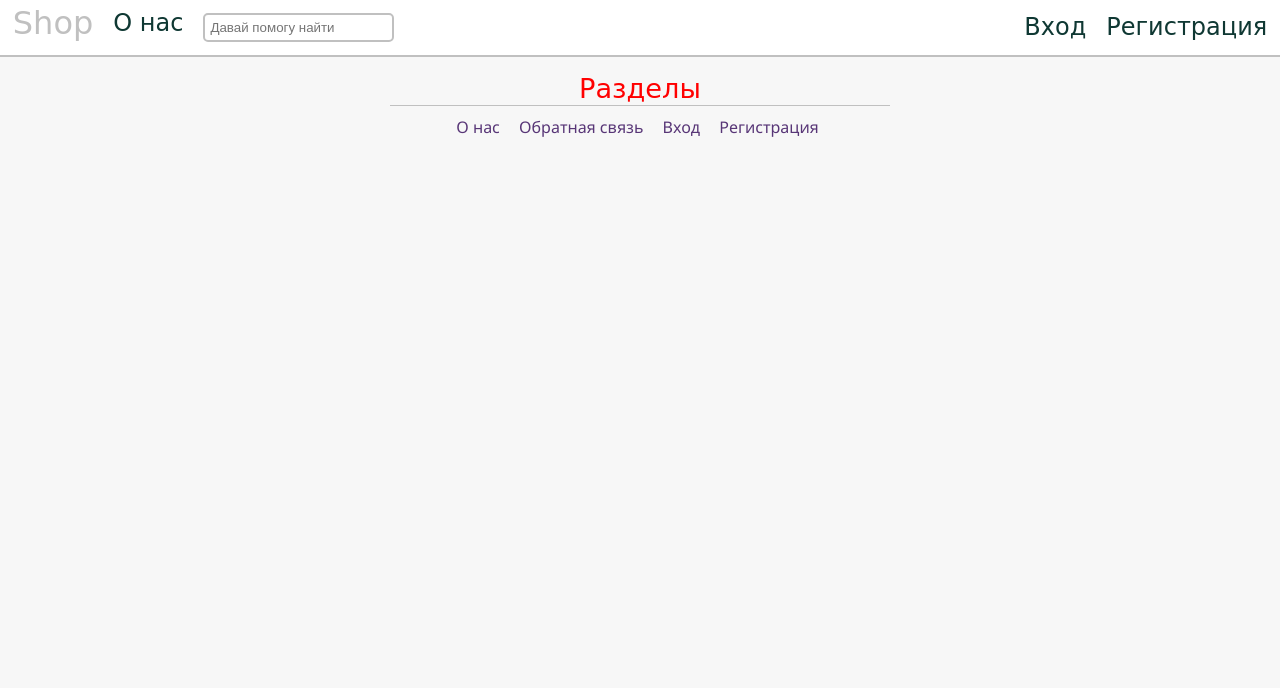
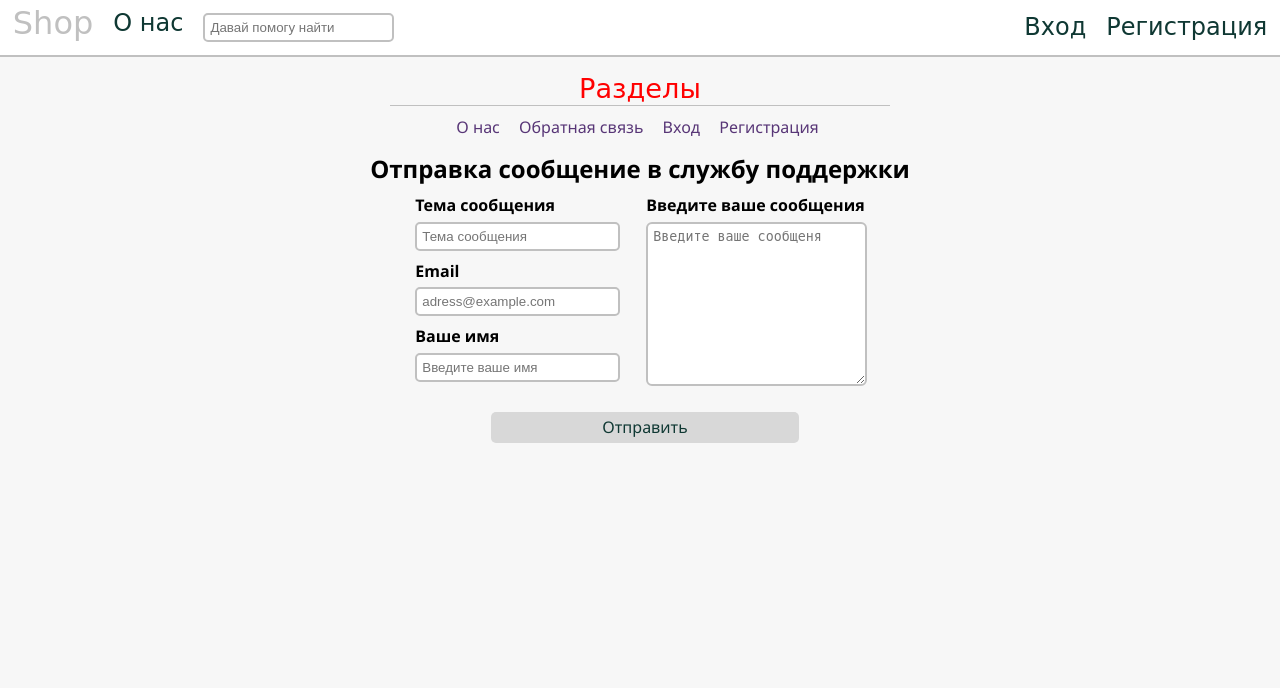
Before and after one commit to Nazar001/Study, a PHP site: page /feedback.php in a window 1280 px wide. Shown: the top 688 px of the page. Run offline with PHP 8.4, Linux system fonts and the light colour scheme.

Commit message:
Lesson 7and 8 update
Fix bugs and lesson update

```diff
--- a/Site/about.php
+++ b/Site/about.php
@@ -18,7 +18,7 @@
     <div id="wrapper">
             <div id="articles">
                     <div id="about">
-                        <h3>bНа нашем сайте Вы найдете много пейзажей и другое.</h3>
+                        <h3>На нашем сайте Вы найдете много пейзажей и другое.</h3>
                         <p>Если Вы увлекаетесь, природой или пейзажами то Вы пришли по адресу! </p>
                     </div>
             </div>
--- a/Site/css/main.css
+++ b/Site/css/main.css
@@ -244,6 +244,8 @@ input[type=text].field:focus{
 #wrapper #articles #about{
     width: 70%;
     display: flex;
+    flex-direction: column;
+    text-align: center;
     justify-content: left;
     background-color: rgb(187, 187, 187);
     border-radius: 8px;
@@ -255,6 +257,79 @@ input[type=text].field:focus{
     position: relative;
     bottom: 450px;
 
+}
+/*Для странички обратная связь*/
+/*Для форми*/
+#Answer{
+    width: 100%;
+    display: flex;
+    flex-direction: column;
+}
+#Answer h2{
+    position: relative;
+    top: -15px;
+    text-align: center;
+    color: black;
+    font-weight: bolder;
+}
+#GoMessege{
+    width: 30%;
+
+    margin-left: 35%;
+    display: flex;
+    padding: 5px;
+    margin-top: 15px;
+    justify-content: center;
+}
+#GoMessege a{
+    width: 100%;
+    display: block;
+    text-align: center;
+    padding: 5px;
+    border-radius: 5px;
+    background-color: #d8d8d8;
+}
+#GoMessege a:hover{
+    background-color: rgb(152, 153, 153);
+    color: white;
+}
+form {
+    width: 80%;
+    justify-content: center;
+    margin-left: 10%;
+    display: flex;
+    flex-direction: row;
+    color: black;
+}
+form label{
+    display: flex;
+    align-items: flex-start;
+    margin-bottom: 5px;
+    font-weight: bolder;
+}
+form input{
+    border-radius: 5px;
+    border: 2px solid silver;
+    padding: 5px;
+    margin-bottom: 10px;
+    width: 100%;
+}
+form input:focus{
+    border: 2px solid purple;
+}
+form textarea{
+    margin-left: 40px;
+    border-radius: 6px;
+    padding: 5px;
+    height: 150px;
+    width: 80%;
+    border: 2px solid silver;
+}
+form textarea:focus{
+    border: 2px solid gold;
+}
+#Mess label{
+    margin-left: 40px;
 }
 /*Футер*/
 footer{
--- a/Site/feedback.php
+++ b/Site/feedback.php
@@ -13,7 +13,31 @@
     <div id="page-wrap">
         <?php
             include("include/header.php");
-            ?>
+        ?>
+        <div id="wrapper">
+            <div id="articles">
+                <div id="Answer">
+                        <h2>Отправка сообщение в службу поддержки</h2>
+                    <form action="" method="posbjectt">
+                        <div id="input">
+                            <label for="subject">Тема сообщения</label>
+                            <input type="text" name="subject" id="subject" placeholder="Тема сообщения"/>
+                            <label for="email">Email</label>
+                            <input type="email" name="email" id="email" placeholder="adress@example.com"/>
+                            <label for="name">Ваше имя</label>
+                            <input type="text" name="name" id="name" placeholder="Введите ваше имя"/>
+                        </div>
+                        <div id="Mess">
+                            <label for="Messege">Введите ваше сообщения</label>
+                            <textarea  name="Messege" id="Messege" placeholder="Введите ваше сообщеня"></textarea>
+                        </div>
+                    </form>
+                    <div id="GoMessege">
+                        <a href="">Отправить</a>
+                    </div>
+                </div>
+            </div>
+        </div>
     </div>
     <?php
         include("include/footer.php");
```
Also changed, not shown: Site/auth.php (+20 -1 lines), Site/reg.php (+23 -1 lines).
